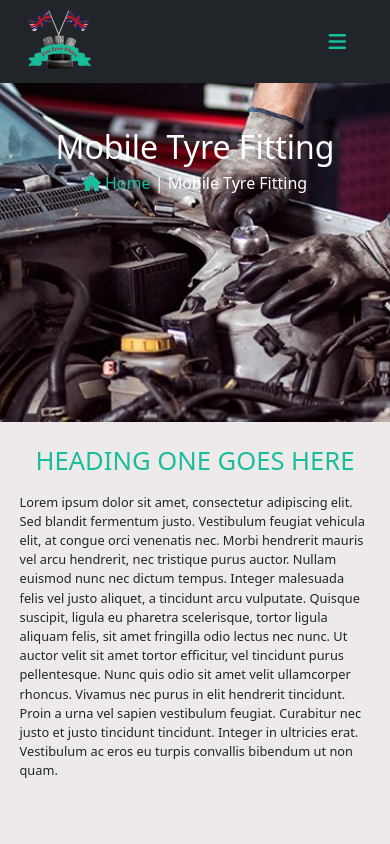
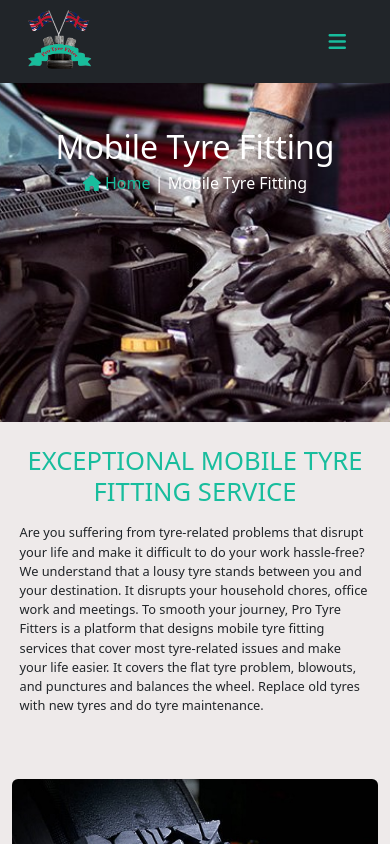
Before and after one commit to Mehwishmushtaq/MrTyreFitter, a React (Vite) app: page /services/mobile-tyre-fitting in a window 390 px wide. Shown: the top 844 px of the page. Built offline with nearby package versions, Linux system fonts and the light colour scheme.

Commit message:
Update MobileTyreFitting.jsx

```diff
--- a/src/MobileTyreFitting.jsx
+++ b/src/MobileTyreFitting.jsx
@@ -4,7 +4,7 @@ import ServicePage from './ServicePage'
 const MobileTyreFitting = () => {
   return (
     <>
-     <ServicePage
+      <ServicePage
         // Images
         mergedHeaderStyle="bannerStyle"
         imgOne="/images/img-11.jpg"
@@ -14,21 +14,28 @@ const MobileTyreFitting = () => {
         imgFive="/images/img-11.jpg"
         // Text
         pageTitle="Mobile Tyre Fitting"
-        headingOne="heading one goes here"
-        headingTwo="heading two goes here"
-        headingThree="heading three goes here"
-        headingFour="heading four goes here"
-        headingFive="heading five goes here"
-        paraOne="Lorem ipsum dolor sit amet, consectetur adipiscing elit. Sed blandit fermentum justo. Vestibulum feugiat vehicula elit, at congue orci venenatis nec. Morbi hendrerit mauris vel arcu hendrerit, nec tristique purus auctor. Nullam euismod nunc nec dictum tempus. Integer malesuada felis vel justo aliquet, a tincidunt arcu vulputate. Quisque suscipit, ligula eu pharetra scelerisque, tortor ligula aliquam felis, sit amet fringilla odio lectus nec nunc. Ut auctor velit sit amet tortor efficitur, vel tincidunt purus pellentesque. Nunc quis odio sit amet velit ullamcorper rhoncus. Vivamus nec purus in elit hendrerit tincidunt. Proin a urna vel sapien vestibulum feugiat. Curabitur nec justo et justo tincidunt tincidunt. Integer in ultricies erat. Vestibulum ac eros eu turpis convallis bibendum ut non quam."
-        paraTwo="Lorem ipsum dolor sit amet consectetur, adipisicing elit. Ducimus eveniet, praesentium consectetur, temporibus assumenda eius maiores possimus explicabo quos officiis dolorum quod? Vitae harum delectus porro perspiciatis architecto ipsum sed.
-        Suscipit architecto rem voluptatibus quibusdam provident. Error excepturi sunt perspiciatis earum accusantium, cum blanditiis eius similique vero pariatur. Ea debitis explicabo accusamus molestiae ullam unde sunt provident saepe voluptatum animi?
-        Et nulla saepe quis esse ad ut, ea quod earum illum labore sint dolor velit reiciendis voluptatum, nihil quia corrupti, explicabo sit ex rem suscipit! Mollitia voluptatibus iste ab ex."
-        paraThree="Lorem ipsum dolor sit amet, consectetur adipiscing elit. Sed blandit fermentum justo. Vestibulum feugiat vehicula elit, at congue orci venenatis nec. Morbi hendrerit mauris vel arcu hendrerit, nec tristique purus auctor. Nullam euismod nunc nec dictum tempus. Integer malesuada felis vel justo aliquet, a tincidunt arcu vulputate."
-        paraFour="Lorem ipsum dolor sit amet, consectetur adipiscing elit. Sed blandit fermentum justo. Vestibulum feugiat vehicula elit, at congue orci venenatis nec. Morbi hendrerit mauris vel arcu hendrerit, nec tristique purus auctor. Nullam euismod nunc nec dictum tempus. Integer malesuada felis vel justo aliquet, a tincidunt arcu vulputate."
-        paraFive="Lorem ipsum dolor sit amet consectetur, adipisicing elit. Ducimus eveniet, praesentium consectetur, temporibus assumenda eius maiores possimus explicabo quos officiis dolorum quod? Vitae harum delectus porro perspiciatis architecto ipsum sed.
-        Suscipit architecto rem voluptatibus quibusdam provident. Error excepturi sunt perspiciatis earum accusantium, cum blanditiis eius similique vero pariatur. Ea debitis explicabo accusamus molestiae ullam unde sunt provident saepe voluptatum animi?
-        Et nulla saepe quis esse ad ut, ea quod earum illum labore sint dolor velit reiciendis voluptatum, nihil quia corrupti, explicabo sit ex rem suscipit! Mollitia voluptatibus iste ab ex. Lorem ipsum dolor sit amet consectetur adipisicing elit. Quidem, mollitia."
-     />
+        headingOne="Exceptional Mobile Tyre Fitting service "
+        headingTwo="You need a mobile tyre fitting service near me "
+        headingThree="24-Hour Mobile Tyre Fittings London covers emergencies"
+        headingFour="Mobile tyre service at your location"
+        headingFive="Ensure your travel with Mobile Tyre Fitting London"
+        paraOne="Are you suffering from tyre-related problems that disrupt your life and make it difficult to do your work hassle-free? We understand that a lousy tyre stands between you and your destination. It disrupts your household chores, office work and meetings. To smooth your journey, Pro Tyre Fitters is a platform that designs mobile tyre fitting services that cover most tyre-related issues and make your life easier. It covers the flat tyre problem, blowouts, and punctures and balances the wheel. Replace old tyres with new tyres and do tyre maintenance."
+        paraTwo="If you are suffering from a flat tyre problem, all you need is a mobile tyre fitting service near me, which effectively covers the problem and helps you resume your journey towards your destination. We trained our professionals so that they know all of the issues related to tyres and their possible solutions. They arrive at your directed location with a complete toolkit that helps to fix the problem permanently. No matter where you are, they reach your location to solve your problem.        "
+        paraThree="We understand that an unbalanced wheel becomes a problem for you; it can cause an accident. An unbalanced wheel situation creates panic and is challenging to manage. 24-Hour Mobile Tyre Fittings London fixes your tyre problem fast. Your safety is our priority and concern. Our experts ensure your safety and then solve your tyre problem. A weak tyre becomes a problem anytime, anywhere; our professionals are always ready to help you at your home, workplace or side of the road wherever you are stuck.
+        "
+        paraFour="Our professionals provide mobile tyre service at your home door to comfort you; they arrive with a complete toolkit and resolve the tyre-related issue. From the maintenance of the tyre to resolving the problems, they cover all the aspects of the tyre and meet all the needs that make your travel easier. If your tyre is stuck at the office site, it can disturb your working schedule, but no worries; our professional will resolve the issue and help you resume your work quickly.
+        "
+        paraFive="Most of the tyre problems appear on the side of the road, causing unexpected mental, physical and financial stress. A mobile tyre fitting London service deals with sudden tyre problems, covers blow-outs and punctures, and provides quick solutions to overcome the situation. Our experts replace your damaged tyre with a new one and dispose of the old tyre quickly. They respond to your one call and reach your location no matter what time and location. They even arrive in the middle of the night to fix a tyre problem.
+        "
+        scardparaOne="Our professionals are well-trained to handle any emergencies that may arise at your location. They manage tyre-related problems, find the root cause, and come up with the best possible solution."
+        scardparaTwo="We offer you the best mobile tyre fitting service wherever you want, regardless of time, be it your home, workplace or roadside; our professionals arrive at your designated location to serve you.
+        "
+        scardparaThree="We take care of your finances and offer you the best affordable tyre service that maintains the tyre, reduces financial stress and increases longevity while ensuring the safety of your journey.
+        "
+        scardOne="Qualified experts manage emergencies"
+        scardTwo="Offer you the service anywhere, anytime"
+        scardThree="Highly affordable"
+      />
     </>
   )
 }
```
